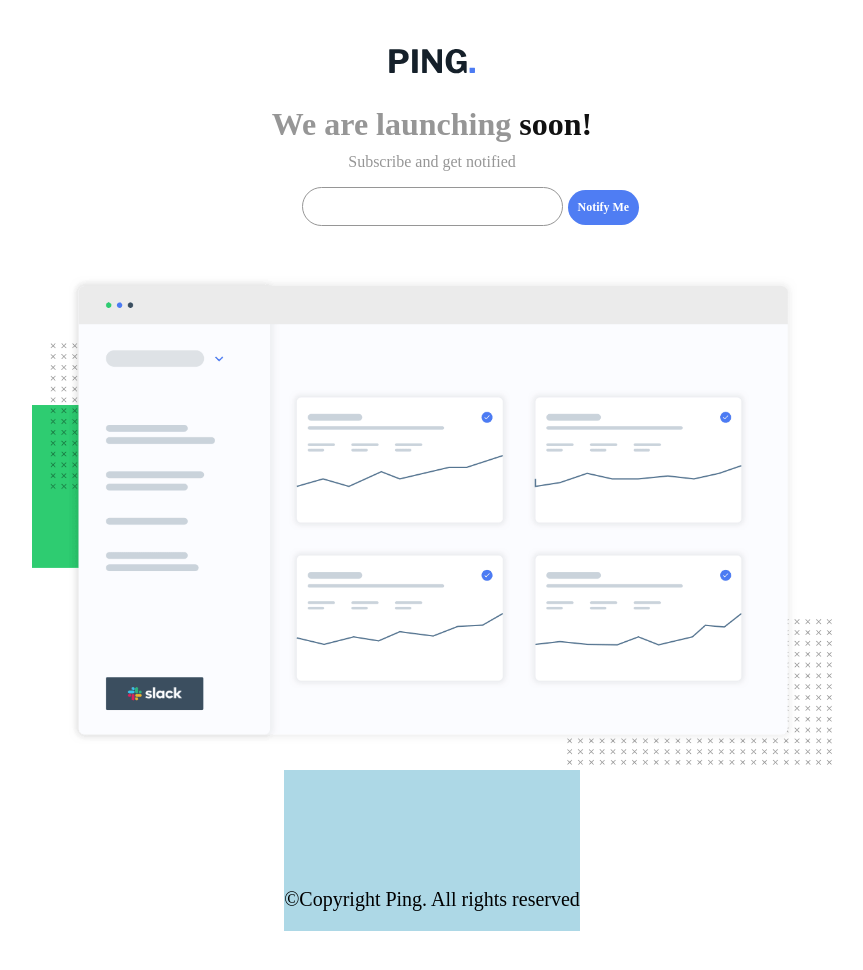
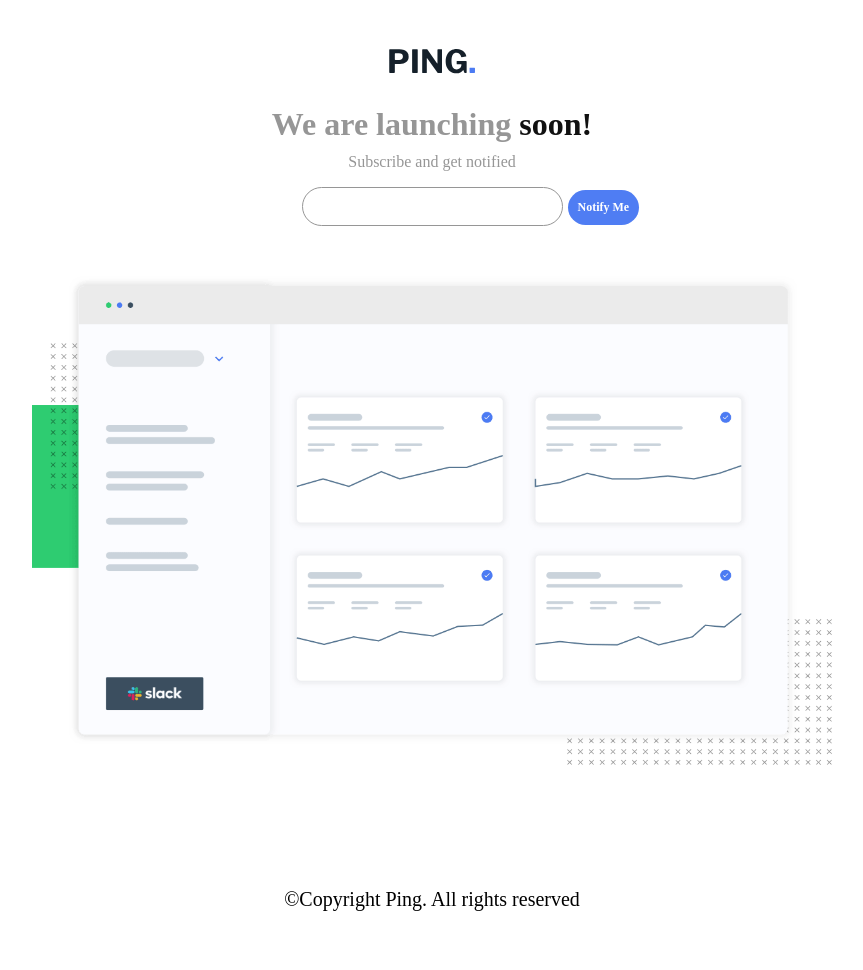
Before and after one commit to CyemezoBrown/WebPage-Design-Preview, a plain HTML site: page index.html in a window 1280 px wide. Shown: the whole page, without its empty margins (208-1071 px from the left). Drawn offline with Linux system fonts and the light colour scheme; some icons are missing; a web font is replaced by a local one.

Commit message:
corrected some error

```diff
--- a/index.css
+++ b/index.css
@@ -75,12 +75,11 @@ button:active{
 .illustration_chart img{
     width: 100%;
 }
-.footer{
-    background-color: lightblue;
-    /* width: 100%;
+/* .footer{
+    /*background-color: lightblue;
+     width: 100%;
     padding: 50px;
     margin-bottom: 0; */
-}
 .social-icons {
     color: aquamarine;
     width: 2%;
```
